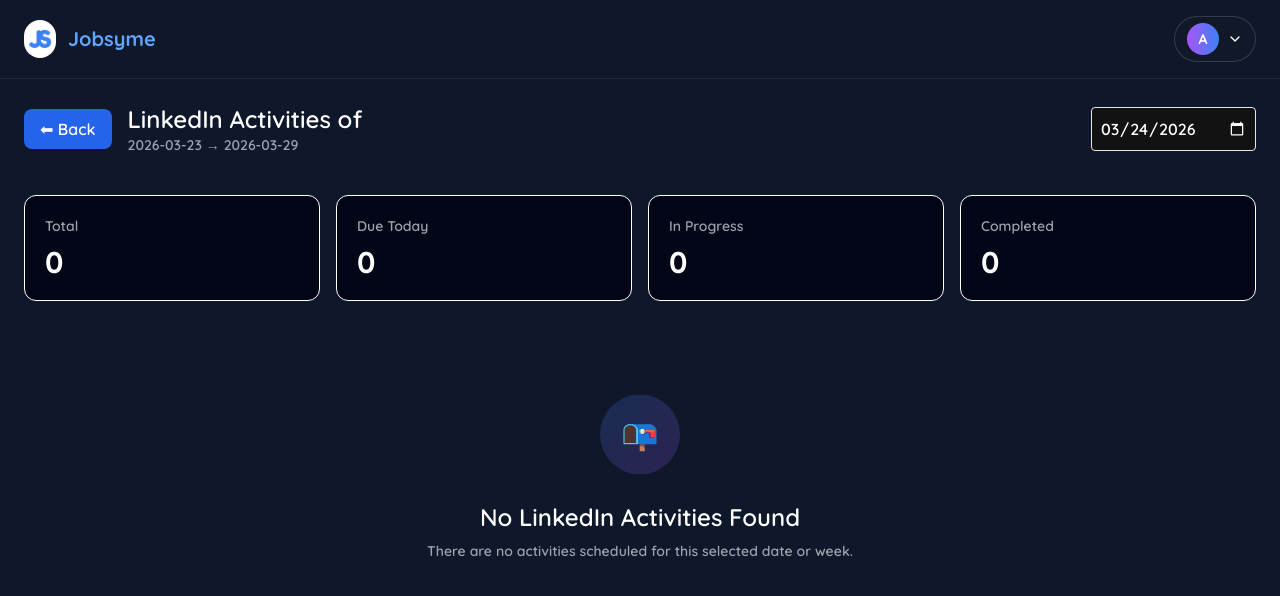
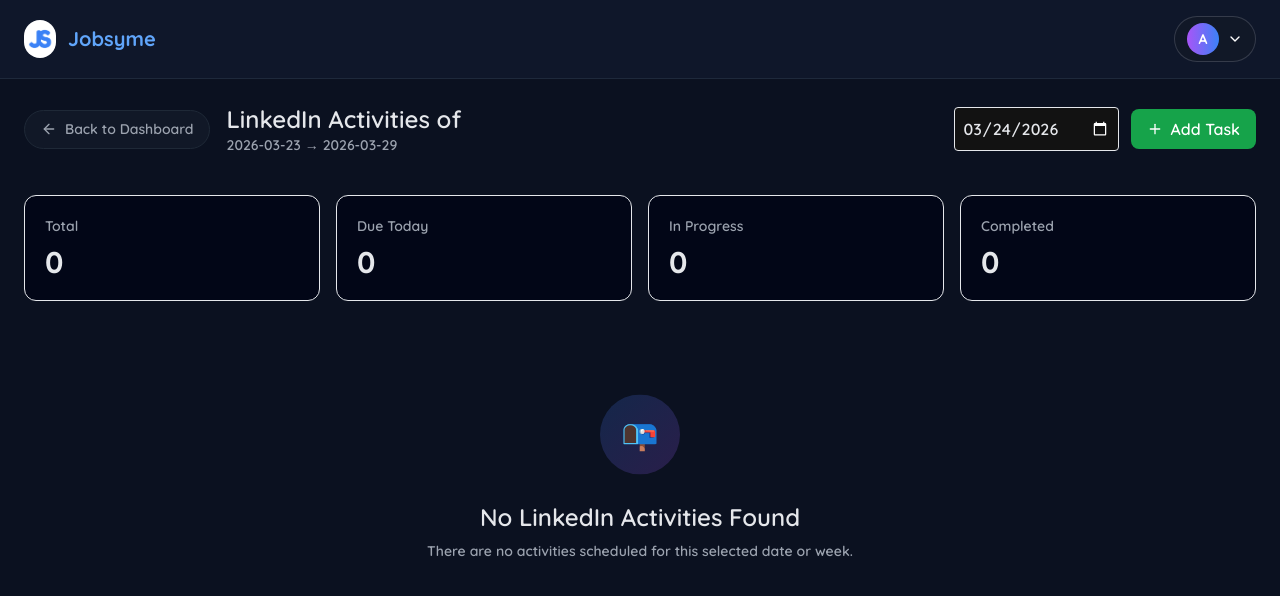
Before and after one commit to Surekha85/ASSISTANTS_PORTAL, a Next.js app in the folder frontend/: page /linkedin_activities in a window 1280 px wide. Shown: the top 596 px of the page. Built offline with nearby package versions, Linux system fonts and the light colour scheme.

Commit message:
UI Changes

```diff
--- a/frontend/pages/candiate_details.js
+++ b/frontend/pages/candiate_details.js
@@ -2,8 +2,9 @@
 
 import { useEffect, useState } from "react";
 import { useRouter } from "next/router";
-import { Copy, Check } from "lucide-react";
+import { Copy, Check, ArrowLeft } from "lucide-react";
 import { authAPI } from "../services/authAPI";
+import Link from "next/link";
 
 export default function CandidateDetails() {
   const router = useRouter();
@@ -44,12 +45,12 @@
 
       {/* HEADER */}
       <div className="flex items-center gap-4 p-5 border-b border-[var(--border)] bg-[var(--card)] sticky top-0 z-10">
-          <button
-            onClick={() => router.push("/dashboard")}
-            className="mb-2 px-4 py-2 rounded-lg bg-blue-600 text-white btn-blue"
-          >
-            ⬅ Back
-          </button>
+           <Link href="/dashboard" className="relative group">
+            <span className="btn-back hover flex items-center gap-2">
+              <ArrowLeft size={16} />
+              Back to Dashboard
+            </span>
+          </Link>
           <div>
             <h1 className="text-2xl font-semibold">
               Details of  {data.first_name} {data.last_name}
--- a/frontend/pages/dashboard.js
+++ b/frontend/pages/dashboard.js
@@ -5,6 +5,7 @@
   Github,
   Linkedin,
   User,
+  Check ,
   FileText,
   LayoutGrid } from "lucide-react";
 import { authAPI } from "../services/authAPI";
--- a/frontend/pages/github_activities.js
+++ b/frontend/pages/github_activities.js
@@ -1,6 +1,8 @@
 import { useEffect, useState, useRef } from "react";
 import { useRouter } from "next/router";
 import { authAPI } from "../services/authAPI";
+import { ArrowLeft, Github } from "lucide-react";
+import Link from "next/link";
 
 export default function GithubActivities() {
   const router = useRouter();
@@ -183,12 +185,12 @@
       <div className="flex justify-between items-center mb-6">
 
         <div className="flex items-center gap-4">
-          <button
-            onClick={() => router.push("/dashboard")}
-            className="px-4 py-2 bg-blue-600 hover:bg-blue-700 rounded-lg text-white"
-          >
-            ⬅ Back
-          </button>
+          <Link href="/dashboard" className="relative group">
+            <span className="btn-back hover flex items-center gap-2">
+              <ArrowLeft size={16} />
+              Back to Dashboard
+            </span>
+          </Link>
 
           <div>
             <h1 className="text-2xl font-bold">GitHub Activities</h1>
@@ -217,37 +219,29 @@
         </div>
       </div>
 
-
-      {!loading && data && (!data.projects || data.projects.length === 0) && (
-        <div className="flex items-center justify-center h-[70vh]">
-
-          <div className="text-center">
-
-            <div className="
-              w-20 h-20 mx-auto mb-5
-              flex items-center justify-center
-              rounded-full
-              bg-[var(--bg-secondary)]
-              text-[var(--primary)]
-            ">
-              📂
+      {!loading && (
+        <>
+          {/* ✅ NO PROJECTS */}
+          {!data && (
+            <div className="flex flex-col items-center justify-center mt-24">
+              <div className="w-20 h-20 rounded-full bg-[#0d1117] flex items-center justify-center mb-6 border border-gray-700">
+                <Github size={36} className="text-white" />
               </div>
 
-            <h2 className="text-lg font-semibold">
-              No GitHub Projects Found
+              <h2 className="text-lg font-semibold mb-2">
+                No Projects Found
               </h2>
 
-            <p className="text-sm text-gray-500 dark:text-gray-400 mt-2">
-              No GitHub projects are available for this candidate yet.
+              <p className="text-gray-400 text-sm text-center">
+                This candidate has no GitHub projects yet.
               </p>
-
-          </div>
-
             </div>
           )}
 
-      {/* DASHBOARD */}
+          {/* ✅ HAS PROJECTS */}
           {data && data.projects && data.projects.length > 0 && (
+            <div className="space-y-6">
+              {/* KEEP YOUR EXISTING DASHBOARD CODE HERE */}
               <div className="space-y-6">
 
                 {/* CURRENT PROJECT */}
@@ -260,17 +254,17 @@
                     </div>
                   </div>
 
-            {currentProject && (
+                  {selectedProject && (
                     <div className="grid grid-cols-2 gap-6">
 
                       {/* LEFT SIDE */}
                       <div>
                         <h3 className="text-xl font-bold text-blue-600 dark:text-blue-400">
-                    {currentProject.project_name}
+                          {selectedProject.project_name}
                         </h3>
 
                         <p className="text-sm text-gray-500 mt-1">
-                    Started: {currentProject.start_date?.split("T")[0]}
+                          Started: {selectedProject.start_date?.split("T")[0]}
                         </p>
                       </div>
 
@@ -284,12 +278,12 @@
                         <p className="text-gray-500">
                           Status:{" "}
                           <span className="text-green-500 font-medium">
-                      ● {currentProject.status || "Actively Developing"}
+                            ● {selectedProject.status || "Actively Developing"}
                           </span>
                         </p>
 
                         <p className="text-gray-500 mt-2">
-                    Estimation Date: {currentProject.estimation_date || "-"}
+                          Estimation Date: {selectedProject.estimation_date || "-"}
                         </p>
 
                       </div>
@@ -303,15 +297,15 @@
                 <div className="grid grid-cols-3 gap-6">
 
                   <div
-              className={`col-span-2 h-[30vh] p-5 rounded-xl border bg-white dark:bg-[#1e293b] border-gray-200 dark:border-slate-700 flex flex-col overflow-y-auto`}>
+                    className={`col-span-2 h-[32vh] p-5 rounded-xl border bg-white dark:bg-[#1e293b] border-gray-200 dark:border-slate-700 flex flex-col overflow-y-auto`}>
                     <h3 className="mb-4 font-semibold">Recent Activity</h3>
 
-              {currentProject?.commits?.length === 0 ? (
+                    {selectedProject?.commits?.length === 0 ? (
                       <div className="flex items-center justify-center h-32 text-gray-500">
                         No Recent Activity Found
                       </div>
                     ) : (
-                currentProject?.commits?.map((c, i) => (
+                      selectedProject?.commits?.map((c, i) => (
                         <div
                           key={i}
                           className="flex justify-between p-4 mb-3 rounded-xl bg-gray-100 dark:bg-[#0f172a] card-hover"
@@ -336,7 +330,7 @@
                     )}
                   </div>
 
-           <div className="p-5 h-[30vh] rounded-xl border bg-white dark:bg-[#1e293b] border-gray-200 dark:border-slate-700">
+                  <div className="p-5 h-[32vh] rounded-xl border bg-white dark:bg-[#1e293b] border-gray-200 dark:border-slate-700">
 
                     <h3 className="mb-4 font-semibold text-lg">Project Summary</h3>
 
@@ -365,7 +359,7 @@
 
                     {/* EXTRA INSIGHTS */}
                     <div className="text-sm text-gray-500 space-y-1">
-                <p>🔥 Active Project: {currentProject?.project_name}</p>
+                      <p>🔥 Active Project: {selectedProject?.project_name}</p>
                     </div>
 
                   </div>
@@ -389,7 +383,7 @@
                         }}
                         className={`p-4 rounded-xl border cursor-pointer
                     bg-white dark:bg-[#1e293b] border-gray-200 dark:border-slate-700
-                    ${currentProject?.project_id === p.project_id ? "ring-2 ring-blue-500" : ""}
+                    ${selectedProject?.project_id === p.project_id ? "ring-2 ring-blue-500" : ""}
                   `}
                       >
                         <h4 className="font-semibold">{p.project_name}</h4>
@@ -411,6 +405,9 @@
                 </div>
 
               </div>
+            </div>
+          )}
+        </>
       )}
 
       {/* 🔥 PREMIUM MODAL */}
--- a/frontend/pages/job_applications.js
+++ b/frontend/pages/job_applications.js
@@ -5,7 +5,8 @@
 import { authAPI } from "../services/authAPI";
 import { useSortableData } from "../hooks/sortableData";
 import { ChevronDown, ChevronUp, Pencil, Target, Zap } from "lucide-react";
-import { ExternalLink, Download } from "lucide-react";
+import { ExternalLink, Download , ArrowLeft} from "lucide-react";
+import Link from "next/link";
 
 export default function JobApplications() {
   const router = useRouter();
@@ -337,12 +338,12 @@
       <div className="flex justify-between items-center mb-6">
 
         <div className="flex items-center gap-4">
-          <button
-            onClick={() => router.push("/dashboard")}
-            className="mb-2 px-4 py-2 rounded-lg bg-blue-600 text-white btn-blue"
-          >
-            ← Back
-          </button>
+           <Link href="/dashboard" className="relative group">
+            <span className="btn-back hover flex items-center gap-2">
+              <ArrowLeft size={16} />
+              Back to Dashboard
+            </span>
+          </Link>
           <div>
             <h1 className="text-2xl font-semibold">
               Job Applications of {candidateId}
@@ -373,8 +374,22 @@
 
       {/* EMPTY */}
       {sortedItems.length === 0 && (
-        <div className="empty-box">
-          <p className="text-lg font-medium">No Applications Found</p>
+        <div className="flex flex-col items-center justify-center mt-24">
+
+          {/* ICON */}
+          <div className="w-20 h-20 rounded-full bg-gradient-to-br from-blue-500/20 to-purple-500/20 flex items-center justify-center mb-6 animate-float">
+            <span className="text-3xl">📭</span>
+          </div>
+
+          {/* TITLE */}
+          <h2 className="text-2xl font-semibold mb-2">
+            No Job Applications Found
+          </h2>
+
+          {/* SUBTEXT */}
+          <p className="text-gray-400 text-sm max-w-md text-center">
+            There are no applications scheduled for this selected date or week.
+          </p>
         </div>
       )}
 
--- a/frontend/pages/linkedin_activities.js
+++ b/frontend/pages/linkedin_activities.js
@@ -3,7 +3,9 @@
 import { authAPI } from "../services/authAPI";
 import { useRouter } from "next/router";
 import toast from "react-hot-toast";
-import { ExternalLink } from "lucide-react";
+import { ExternalLink, Pencil } from "lucide-react";
+import Link from "next/link";
+
 
 const taskTypeStyles = {
   PROFILE: "bg-[var(--profile)]/10 text-[var(--profile)]",
@@ -15,6 +17,8 @@
 export default function LinkedInActivities() {
   const router = useRouter();
   const { candidateId } = router.query;
+  const [isModalOpen, setIsModalOpen] = useState(false);
+  const [editingTask, setEditingTask] = useState(null);
   const [modalHeight, setModalHeight] = useState("auto");
   const today = new Date().toISOString().split("T")[0];
   const [date, setDate] = useState(today);
@@ -36,6 +40,9 @@
   };
 
   const week = getWeekRange(date);
+  useEffect(() => {
+    document.body.style.overflow = isModalOpen ? "hidden" : "auto";
+  }, [isModalOpen]);
 
   const toggleExpand = (id) => {
     setExpandedId(expandedId === id ? null : id);
@@ -164,12 +171,12 @@
       {/* HEADER */}
       <div className="flex items-center justify-between mb-6 sticky top-[64px] z-10 bg-[var(--bg-primary)] pb-4">
         <div className="flex items-center gap-4">
-          <button
-            onClick={() => router.push("/dashboard")}
-            className="flex items-center gap-2 bg-blue-600 hover:bg-blue-700 px-4 py-2 rounded-lg"
-          >
-            ⬅ Back
-          </button>
+          <Link href="/dashboard" className="relative group">
+            <span className="btn-back hover flex items-center gap-2">
+              <ArrowLeft size={16} />
+              Back to Dashboard
+            </span>
+          </Link>
 
           <div>
             <h1 className="text-2xl font-semibold">
@@ -188,6 +195,16 @@
             onChange={handleDateChange}
             className="p-2 rounded border"
           />
+
+          <button
+            onClick={() => {
+              setEditingTask(null);
+              setIsModalOpen(true);
+            }}
+            className="flex items-center gap-2 bg-green-600 hover:bg-green-700 text-white px-4 py-2 rounded-lg"
+          >
+            <Plus size={16} /> Add Task
+          </button>
         </div>
       </div>
 
@@ -280,6 +297,16 @@
                     >
                       {isExpanded ? "▲" : "▼"}
                     </button>
+                    {/* ✏️ EDIT BUTTON */}
+                    <button
+                      onClick={() => {
+                        setEditingTask(task);
+                        setIsModalOpen(true);
+                      }}
+                      className="p-2 rounded-md hover:bg-[var(--bg-secondary)]"
+                    >
+                      <Pencil size={16} />
+                    </button>
                   </div>
                 </div>
 
@@ -361,13 +388,29 @@
           })}
         </div>
       )}
+      {isModalOpen && (
+        <TaskPopup
+          candidateId={candidateId}
+          modalHeight={modalHeight}
+          editingTask={editingTask}
+          onClose={() => {
+            setIsModalOpen(false);
+            setEditingTask(null); // 🔥 RESET
+          }}
+          onSave={() => {
+            setIsModalOpen(false);
+            setEditingTask(null); // 🔥 RESET
+            fetchLinkedinTasks(date);
+          }}
+        />
+      )}
     </div>
   );
 }
 
 /* ================= POPUP ================= */
 
-function TaskPopup({ onClose, onSave, candidateId , modalHeight  }) {
+function TaskPopup({ onClose, onSave, candidateId, modalHeight, editingTask }) {
   const [taskType, setTaskType] = useState("PROFILE");
 
   const [form, setForm] = useState({
@@ -381,6 +424,24 @@
     recipient_title: "",
     tips_content: "",
   });
+
+  useEffect(() => {
+  if (editingTask) {
+    setTaskType(editingTask.task_type);
+
+    setForm({
+      title: editingTask.title || "",
+      due_date: editingTask.due_date?.split("T")[0] || "", // ✅ FIX DATE
+      what_to_do: editingTask.what_to_do || "",
+      copy_paste_content: editingTask.copy_paste_content || "",
+      section: editingTask.section || "",
+      linkedin_profile_url: editingTask.linkedin_profile_url || "",
+      recipient_name: editingTask.recipient_name || "",
+      recipient_title: editingTask.recipient_title || "",
+      tips_content: editingTask.tips_content || "",
+    });
+  }
+}, [editingTask]);
 
   const handleChange = (e) => {
     setForm({ ...form, [e.target.name]: e.target.value });
@@ -417,20 +478,25 @@
         }),
       };
 
-      console.log("🚀 PAYLOAD:", payload);
+      if (editingTask) {
+        // ✏️ UPDATE API
+        await authAPI.createLinkedinActivity({
+          ...payload,
+          task_id: editingTask.task_id,
+        });
 
+        toast.success("Task updated successfully ✏️");
+      } else {
+        // ➕ CREATE API
         await authAPI.createLinkedinActivity(payload);
 
-      // ✅ SUCCESS TOAST
         toast.success("Task created successfully ✅");
+      }
 
       onSave(payload);
 
     } catch (err) {
-      console.error("❌ ERROR:", err);
-
-      // ❌ ERROR TOAST
-      toast.error(err?.message || "Failed to create task ❌");
+      toast.error(err?.message || "Failed ❌");
     }
   };
 
@@ -446,7 +512,9 @@
 
         {/* HEADER (FIXED) */}
         <div className="p-6 pb-4">
-          <h2 className="text-lg font-semibold mb-4">Create Task</h2>
+          <h2 className="text-lg font-semibold mb-4">
+            {editingTask ? "Update Task" : "Create Task"}
+          </h2>
 
           <div className="grid grid-cols-4 gap-2">
             {types.map((type) => (
@@ -473,6 +541,7 @@
             </label>
             <input
               name="title"
+              value={form.title}
               onChange={handleChange}
               className="w-full p-2 rounded bg-[var(--bg-primary)] border border-[var(--border-color)]"
             />
@@ -485,6 +554,7 @@
             <input
               name="due_date"
               type="date"
+              value={form.due_date}
               onChange={handleChange}
               className="w-full p-2 rounded bg-[var(--bg-primary)] border border-[var(--border-color)]"
             />
@@ -496,6 +566,7 @@
             </label>
             <textarea
               name="what_to_do"
+              value={form.what_to_do}
               onChange={handleChange}
               className="w-full p-2 rounded bg-[var(--bg-primary)] border border-[var(--border-color)]"
             />
@@ -510,6 +581,7 @@
                 </label>
                 <input
                   name="section"
+                  value={form.section}
                   onChange={handleChange}
                   className="w-full p-2 rounded bg-[var(--bg-primary)] border border-[var(--border-color)]"
                 />
@@ -521,6 +593,7 @@
                 </label>
                 <textarea
                   name="copy_paste_content"
+                  value={form.copy_paste_content}
                   onChange={handleChange}
                   className="w-full p-2 rounded bg-[var(--bg-primary)] border border-[var(--border-color)]"
                 />
@@ -536,6 +609,7 @@
               </label>
               <textarea
                 name="copy_paste_content"
+                value={form.copy_paste_content}
                 onChange={handleChange}
                 className="w-full p-2 rounded bg-[var(--bg-primary)] border border-[var(--border-color)]"
               />
@@ -549,6 +623,7 @@
                 <label className="block text-sm mb-1">Recipient Name *</label>
                 <input
                   name="recipient_name"
+                  value={form.recipient_name}
                   onChange={handleChange}
                   className="w-full p-2 rounded bg-[var(--bg-primary)] border border-[var(--border-color)]"
                 />
@@ -558,6 +633,7 @@
                 <label className="block text-sm mb-1">Recipient Title</label>
                 <input
                   name="recipient_title"
+                  value={form.recipient_title}
                   onChange={handleChange}
                   className="w-full p-2 rounded bg-[var(--bg-primary)] border border-[var(--border-color)]"
                 />
@@ -567,6 +643,7 @@
                 <label className="block text-sm mb-1">LinkedIn Profile URL *</label>
                 <input
                   name="linkedin_profile_url"
+                  value={form.linkedin_profile_url}
                   onChange={handleChange}
                   className="w-full p-2 rounded bg-[var(--bg-primary)] border border-[var(--border-color)]"
                 />
@@ -576,6 +653,7 @@
                 <label className="block text-sm mb-1">Message *</label>
                 <textarea
                   name="copy_paste_content"
+                  value={form.copy_paste_content}
                   onChange={handleChange}
                   className="w-full p-2 rounded bg-[var(--bg-primary)] border border-[var(--border-color)]"
                 />
@@ -589,6 +667,7 @@
               <label className="block text-sm mb-1">Tips Content *</label>
               <textarea
               name="tips_content"
+                value={form.tips_content}
                 onChange={handleChange}
                 className="w-full p-2 rounded bg-[var(--bg-primary)] border border-[var(--border-color)]"
               />
--- a/frontend/pages/profile.js
+++ b/frontend/pages/profile.js
@@ -4,7 +4,7 @@
 import {
   User,
   CreditCard,
-  Settings,
+  Settings, ArrowLeft
 } from "lucide-react";
 
 export default function Profile() {
@@ -20,9 +20,12 @@
     <div className=" bg-[var(--bg)] text-[var(--text)] min-h-screen bg-[#0f172a] text-white px-6 py-6">
 
       {/* BACK */}
-      <Link href="/dashboard" className="text-sm text-gray-400 hover:text-white">
-        ← Back to Dashboard
-      </Link>
+       <Link href="/dashboard" className="relative group">
+          <span className="btn-back hover flex items-center gap-2">
+            <ArrowLeft size={16} />
+            Back to Dashboard
+          </span>
+        </Link>
 
       {/* TITLE */}
       <h1 className="text-3xl font-bold text-blue-400 mt-4">
--- a/frontend/styles/globals.css
+++ b/frontend/styles/globals.css
@@ -145,34 +145,71 @@
   text-rendering: optimizeLegibility;
 }
 
-/* Light Theme */
-.light {
-  --bg: #ffffff;
-  --bg-secondary: #f1f5f9;
+/* ===================
+   Light Theme
+=================== */
+:root {
+  --bg: #f5f7fb;
   --card: #ffffff;
-  --text: #000000;
+  --border: #e6e8ef;
+
+  --text: #1f2937;
   --text-secondary: #6b7280;
-  --border: #e5e7eb;
 
-  /* 🔥 STRONGER PRIMARY */
-  --primary: #2563eb;
-  --primary-contrast: #ffffff;
+  --primary: #6366f1;
+  --primary-light: #818cf8;
+
+  --chip-bg: #eef2ff;
+  --success-bg: #dcfce7;
+  --success-text: #16a34a;
 }
 
-/* Dark Theme */
 .dark {
-  --bg: #0f172a;
-  --bg-secondary: #020617;
+  --bg: #0b1120;
   --card: #111827;
-  --text: #ffffff;
-  --text-secondary: #9ca3af;
   --border: #1f2937;
 
-  --primary: #3b82f6;
-  --primary-contrast: #ffffff;
+  --text: #e5e7eb;
+  --text-secondary: #9ca3af;
+
+  --primary: #818cf8;
+  --primary-light: #a5b4fc;
+
+  --chip-bg: #1e293b;
+  --success-bg: #14532d;
+  --success-text: #4ade80;
 }
 
 
+/* BACK BUTTON (PILL STYLE) */
+.btn-back {
+  display: inline-flex;
+  align-items: center;
+  gap: 8px;
+  padding: 8px 16px;
+  border-radius: 9999px;
+  background: var(--card);
+  border: 1px solid var(--border);
+  color: var(--text-secondary);
+  font-size: 14px;
+  font-weight: 500;
+  transition: all 0.2s ease;
+  cursor: pointer;
+}
+
+.btn-back:hover {
+  color: var(--primary);
+  border-color: var(--primary);
+  box-shadow: 0 2px 8px rgba(0, 0, 0, 0.06);
+}
+
+.scrollbar-hide::-webkit-scrollbar {
+  display: none;
+}
+.scrollbar-hide {
+  -ms-overflow-style: none;
+  scrollbar-width: none;
+}
 /* ===================
    Link Hover Effects
 =================== */
```
Lines whose indentation alone changed are shown as unchanged.
